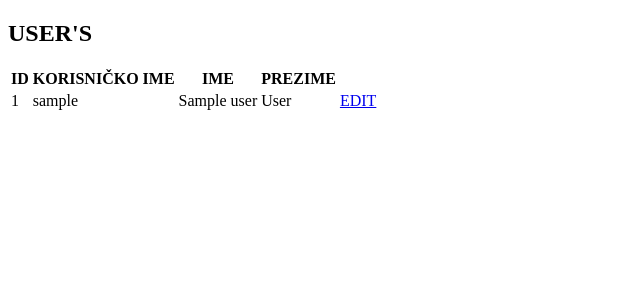
After one commit to marija-mikic/mentor, a Symfony app: template templates/dashboard/user/index.html.twig in a window 1280 px wide. The commit adds this page. Shown: the top 300 px of the page, without its empty margins (0-640 px from the left). Run offline with Twig, Linux system fonts and the light colour scheme; the template is opened without the code that fills it: most values are stand-ins (such as "Sample title", 1, 10 or a date in 2020); some libraries are stand-ins or nearby versions.

Commit message:
user's page

```diff
--- a/templates/dashboard/index.html.twig
+++ b/templates/dashboard/index.html.twig
@@ -1,6 +1,6 @@
 <!DOCTYPE html>
 
-<title>Hello DashboardController!</title>
+<title>Hello Admin!</title>
 
 {% block body %}
 <style>
@@ -10,5 +10,8 @@
 
 <div class="example-wrapper">
     <h1>ADMIN! ✅</h1>
+</div>
+    <div>
+        <a class="btn btn-sm btn-primary" href="{{ path('app_user') }}">USER'S</a>
     </div>
 {% endblock %}
--- /dev/null
+++ b/templates/dashboard/user/index.html.twig
@@ -0,0 +1,27 @@
+<!DOCTYPE html>
+
+<title>USER'S</title>
+
+{% block body %}
+<h2>USER'S</h2>
+<table class="table">
+    <thead>
+        <tr>
+            <th>ID</th>
+            <th>KORISNIČKO IME</th>
+            <th>IME</th>
+            <th>PREZIME</th>
+        </tr>
+    </thead>
+<tbody>
+{% for user in users %}
+        <tr>
+            <td>{{user.id}} </td>
+            <td>{{user.username}} </td>
+            <td>{{user.name}} </td>
+            <td>{{user.surname}} </td>
+            <td><a class="btn" style="display: inline" href={path('user_edit', {id:user_id})}>EDIT</a></td>
+        </tr>
+{% endfor %}
+</tbody>
+{% endblock %}
```
Also changed, not shown: src/Controller/Admin/UserController.php (added, +21 -0 lines).
